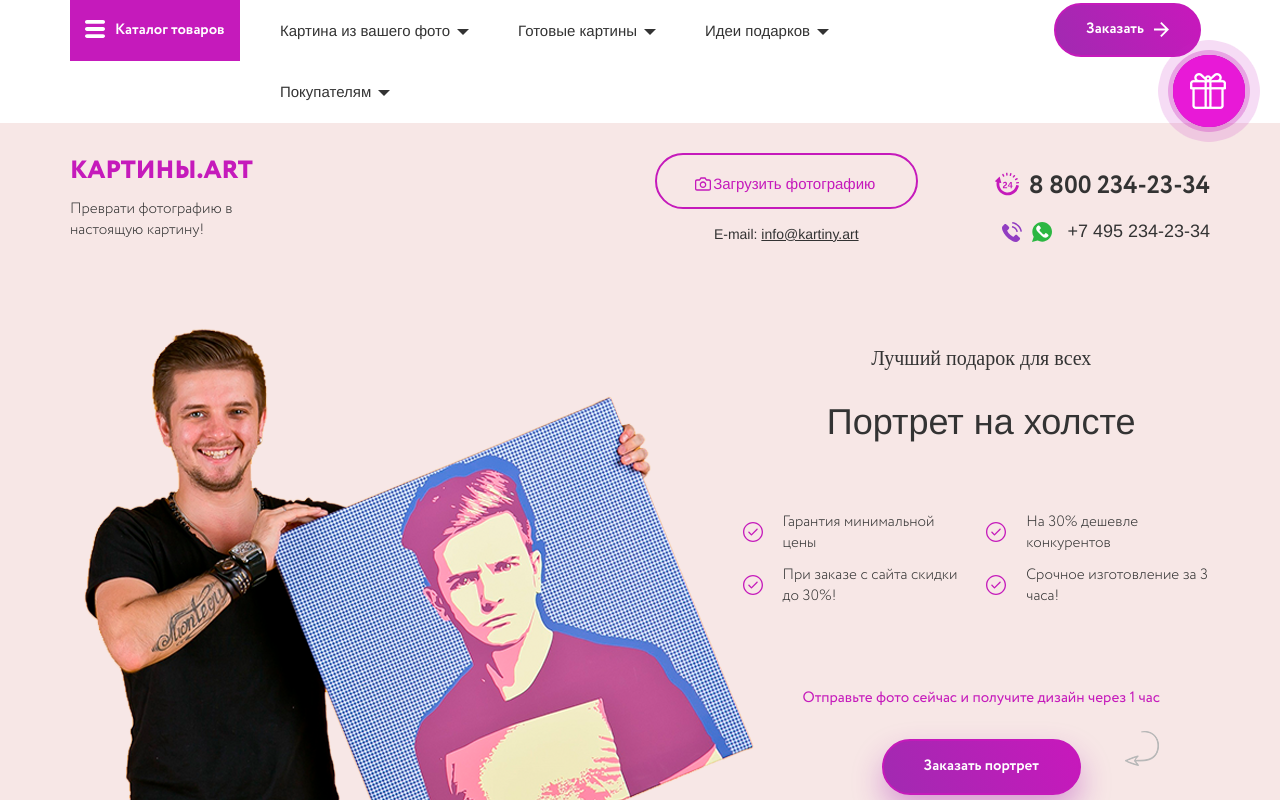
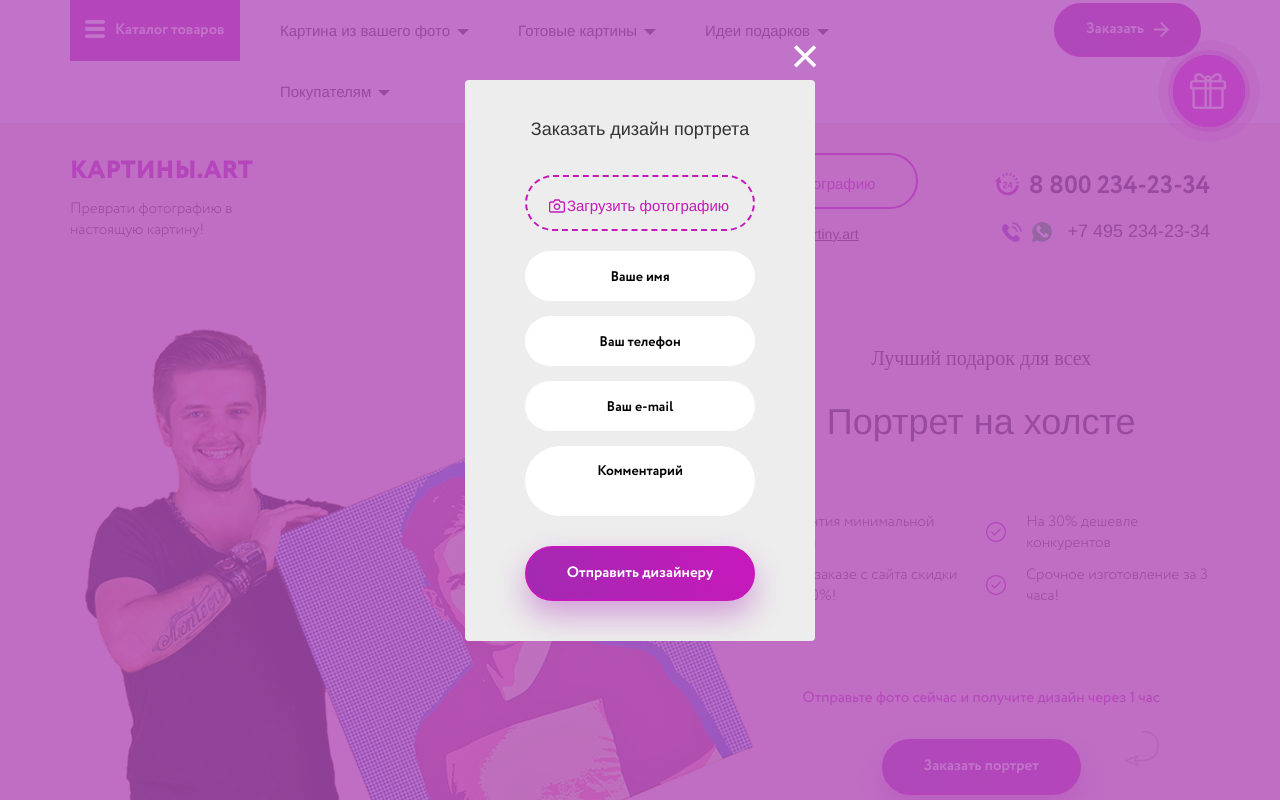
Before and after one commit to kozurasergj/PicGallery, a website built with Vite: page index.html in a window 1280 px wide. Both pictures are taken after a click on the button "Заказать". Shown: the top 800 px of the page. Built offline with nearby package versions, Linux system fonts and the light colour scheme; a web font is replaced by a local one.

Commit message:
Added modal windows to improve the user experience. Now, when certain elements are clicked, a modal window will appear with relevant information or options. This helps to streamline the user flow and make the interface more intuitive.

```diff
--- a/index.html
+++ b/index.html
@@ -708,6 +708,6 @@
 			</div>
 		</div>
 	</div>
-	<script src="main.js"></script>
+	<script type="module" src="main.js"></script>
 </body>
 </html>
--- /dev/null
+++ b/main.js
@@ -0,0 +1,6 @@
+import { modals } from "./modules";
+
+window.addEventListener('DOMContentLoaded', () => {
+  modals();
+
+});
--- /dev/null
+++ b/modules/index.js
@@ -0,0 +1 @@
+export { modals } from './modal.js'
--- /dev/null
+++ b/modules/modal.js
@@ -0,0 +1,95 @@
+export const modals = () => {
+  const bindModal = ({ triggersSelector, modalSelector, closeSelector, closeClickOverlayModal }) => {
+    const triggers = document.querySelectorAll(triggersSelector);
+    const modal = document.querySelector(modalSelector);
+    const close = document.querySelector(closeSelector);
+    const windows = document.querySelectorAll('[data-modal]');
+    const scrollWidth = calcScrol();
+
+    triggers.forEach((trigger) => {
+      trigger.addEventListener('click', event => {
+        if (event.target) {
+          event.preventDefault();
+        }
+        closeAllModals();
+        modal.style.display = 'block';
+        document.body.classList.add('modal-open');
+        document.body.style.marginRight = `${scrollWidth}px`;
+      })
+    });
+
+    const closeAllModals = () => {
+      windows.forEach((window) => {
+        window.style.display = 'none';
+      });
+    };
+
+    const closeModal = (modal) => {
+      modal.style.display = 'none';
+      document.body.classList.remove('modal-open');
+      document.body.style.marginRight = `0px`;
+    }
+
+    document.addEventListener('keydown', (event) => {
+      if (event.code === 'Escape') {
+        closeModal(modal);
+      }
+    });
+
+    close.addEventListener('click', () => {
+      closeModal(modal);
+      closeAllModals();
+    });
+
+    modal.addEventListener('click', (event) => {
+      if (event.target === modal && closeClickOverlayModal) {
+        closeModal(modal);
+        closeAllModals();
+      }
+    });
+  }
+  const showModalByTime = (selector, time) => {
+    setTimeout(() => {
+      let isDispay;
+
+      const allModals = document.querySelectorAll('[data-modal]');
+      allModals.forEach((modal) => {
+        if (getComputedStyle(modal).display !== 'none') {
+          isDispay = true;
+        }
+      });
+      if (!isDispay) {
+        document.querySelector(selector).style.display = 'block';
+        document.body.classList.add('modal-open');
+      }
+    }, time);
+  }
+
+  const calcScrol = () => {
+    const div = document.createElement('div');
+    div.style.width = '50px';
+    div.style.height = '50px';
+    div.style.overflowY = 'scroll';
+    div.style.visibility = 'hidden';
+    document.body.appendChild(div);
+    const scrollWidth = div.offsetWidth - div.clientWidth;
+    div.remove();
+    return scrollWidth;
+  };
+
+  bindModal({
+    triggersSelector: '.button-design',
+    modalSelector: '.popup-design',
+    closeSelector: '.popup-design .popup-close',
+    closeClickOverlayModal: true,
+  });
+  bindModal({
+    triggersSelector: '.button-consultation',
+    modalSelector: '.popup-consultation',
+    closeSelector: '.popup-consultation .popup-close',
+    closeClickOverlayModal: true,
+  });
+
+
+  showModalByTime('.popup-consultation', 60000);
+}
```
